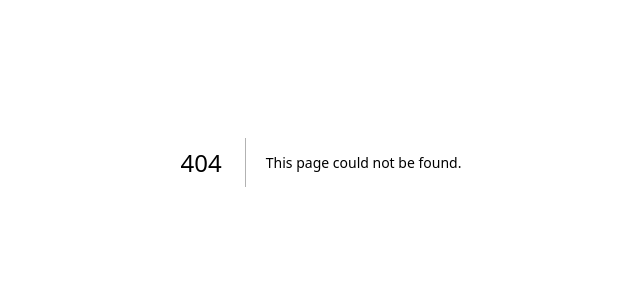
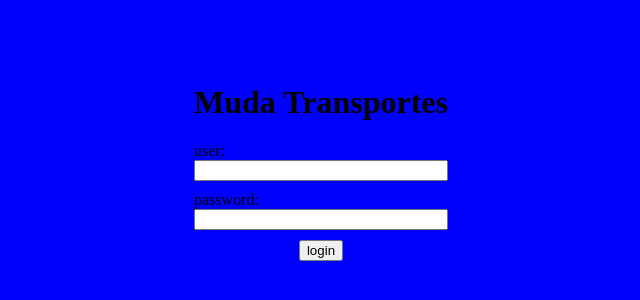
Before and after one commit to dmdiogomendes/mudaLogistica, a Next.js app: page /login in a window 1280 px wide. Before the commit this address had no page. Shown: the part 238-538 px from the top of the page, without its empty margins (319-959 px from the left). Built offline with nearby package versions, Linux system fonts and the light colour scheme.

Commit message:
setup first page

```diff
--- /dev/null
+++ b/src/pages/login.css
@@ -0,0 +1,3 @@
+body{
+    margin: 0;
+}
--- /dev/null
+++ b/src/pages/login.js
@@ -0,0 +1,58 @@
+import React from 'react';
+import styles from './login.css';
+
+const login = () => {
+    return(
+        <div style={{
+            display: 'flex',
+            justifyContent: 'center',
+            alignItems: 'center',
+            textAlign: 'center',
+            background: 'blue',
+            minHeight: '100vh',
+        }}>
+            <div>
+                <h1>Muda Transportes</h1>
+                <form>
+                    <div style={{
+                    marginBottom: '10px',
+                    display: 'flex',
+                    flexDirection: 'column',
+                    marginBottom: '10px',
+                    }}>
+                        <div style={{
+                            textAlign: 'left', // Align labels to the right
+                            marginRight: '10px',
+                        }}>
+                            <label>
+                                user:
+                            </label>
+                        </div>
+                        <input type="text"/>
+                    </div>
+                    <div style={{
+                        marginBottom: '10px',
+                        marginBottom: '10px',
+                        display: 'flex',
+                        flexDirection: 'column',
+                    }}>
+                        <div style={{
+                            textAlign: 'left', // Align labels to the right
+                            marginRight: '10px',
+                        }}>
+                            <label>
+                                password:
+                            </label>
+                        </div>
+                        <input type="password"/>
+                    </div>
+                    <button>
+                        login
+                    </button>
+                </form>
+            </div>
+        </div>
+    )
+}
+
+export default login
--- a/src/pages/loja.css
+++ b/src/pages/loja.css
@@ -49,6 +49,7 @@ textarea{
 
 body{
     background-color: #8498EB;
+    margin: 0;
 }
 
 .montar_styles{
```
Also changed, not shown: src/pages/loja.js (+71 -42 lines).
